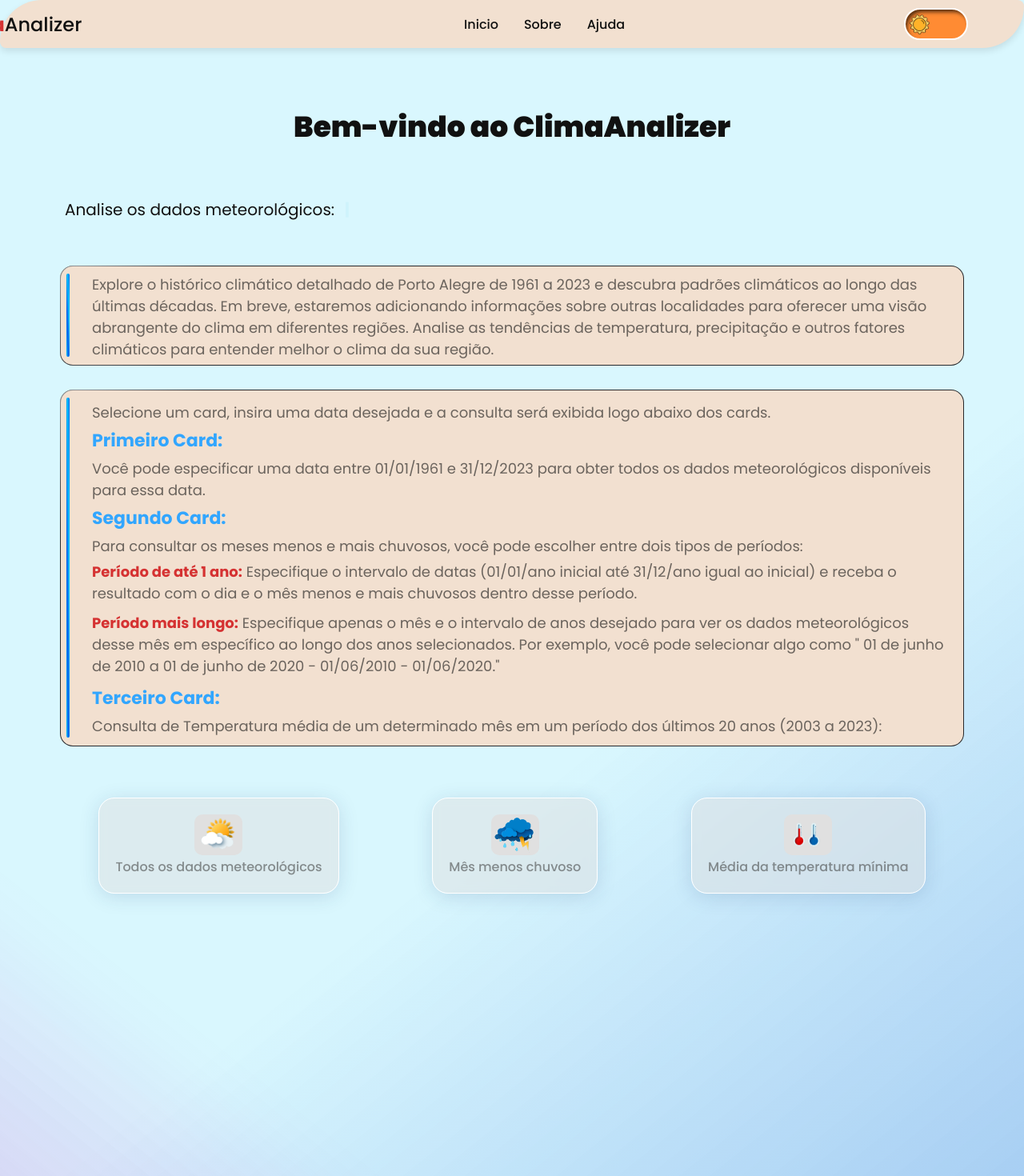
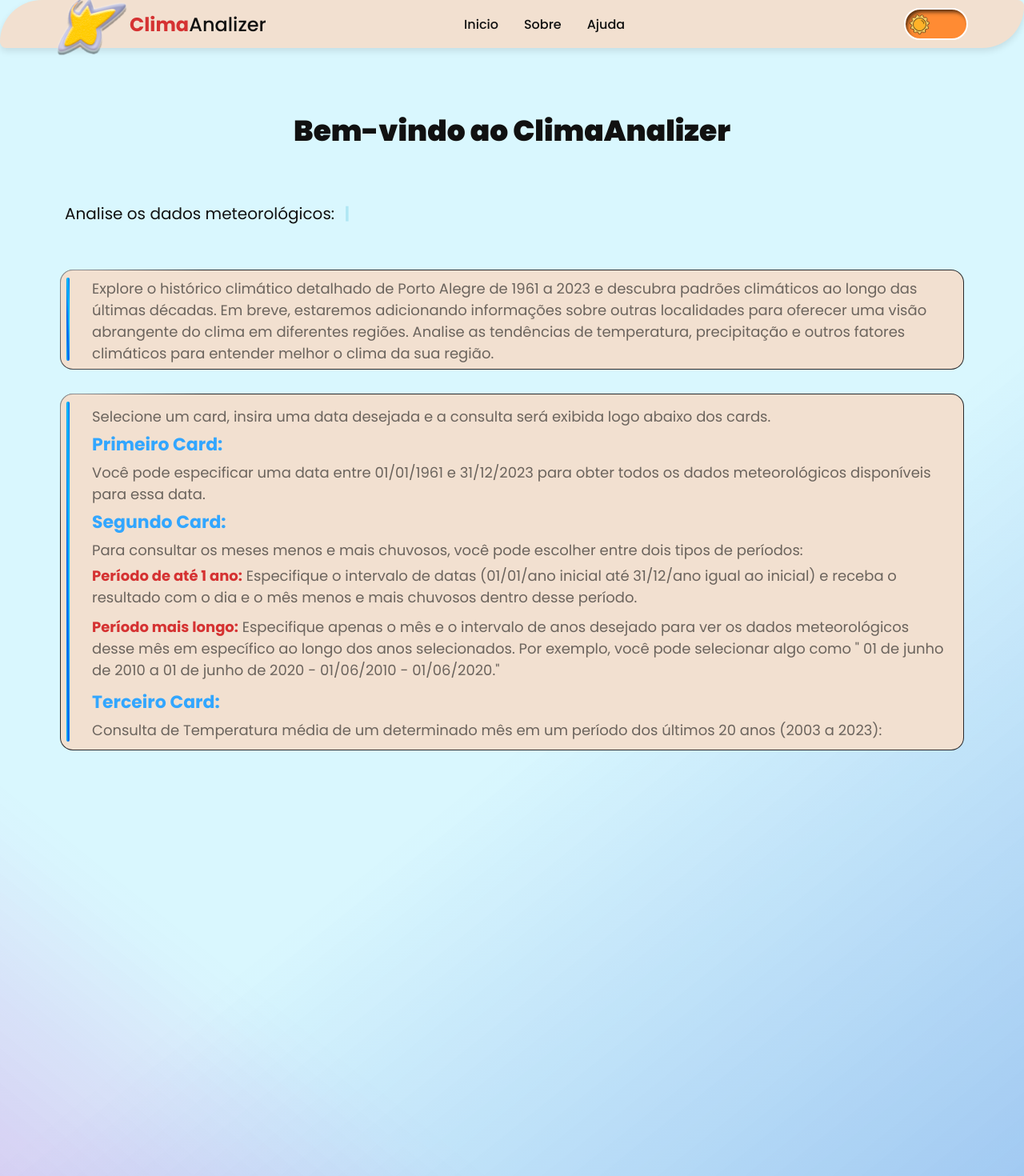
Before and after one commit to alanledur1/ClimaAnalizer_WebSite_FullStack, a React (Create React App) app: page / in a window 1280 px wide. Shown: the top 1470 px of the page at 80% size. Built offline with nearby package versions, Linux system fonts and the light colour scheme.

Commit message:
Styled: improving website design

```diff
--- a/src/components/cards/homeCards.jsx
+++ b/src/components/cards/homeCards.jsx
@@ -6,13 +6,14 @@ import { darkTheme, lightTheme } from '../../utils/Themes.js';
 import ImgMedia from "../../img/termometros.png";
 import ImgMedia2 from "../../img/nuvemChuva.png";
 import ImgMedia3 from "../../img/solNuvem.png";
+
 import ApiTempChuva from '../../services/apiCard2.jsx';
 import ApiTemp from '../../services/api.jsx';
 
 const CardContent = styled.div`
   display: flex;
   flex-wrap: nowrap;
-  justify-content: space-around;
+  justify-content: center;
   gap: 20px;
   margin-top: 0px;
   flex-direction: row;
--- a/src/components/footer/footer.jsx
+++ b/src/components/footer/footer.jsx
@@ -6,6 +6,7 @@ const FooterContainer = styled.div`
     height: 100px;
     display: flex;
     position: relative;
+    top: 1;
     justify-content: center;
     align-items: center;
     background-color: ${({ theme }) => theme.bg};
--- a/src/components/home/home.jsx
+++ b/src/components/home/home.jsx
@@ -1,10 +1,7 @@
-import React, { useState} from 'react';
+import React from 'react';
 import styled, { keyframes } from 'styled-components';
 import Typewriter from "typewriter-effect";
-import './home.css'
-import { HomeCards } from '../cards/homeCards';
-import WeatherDataPagination from '../weatherTemp/WeatherDataPagination';
-import { WeatherDataPaginationCard2 } from '../weatherTemp/WeatherDataPaginationCard-2';
+
 
 const ContentHome = styled.div`
 display: flex;
@@ -12,9 +9,8 @@ justify-content: center;
 align-items: center;
 height: 100%;
 position: relative;
-top: 30px;
+top: 35px;
 `;
-
 const Content = styled.div`
   background-color: ${({ theme }) => theme.bg} opacity: 0.2;
   border-radius: 20px;
@@ -34,6 +30,18 @@ const Content = styled.div`
     gap: 8px;
     width: 300px;
   }
+  @media screen and (max-width: 900px) {
+    margin-bottom: 10px;
+    flex-direction: column;
+    padding: 16px;
+    margin-top: 30px;
+  }
+  @media screen and (max-width: 600px) {
+    margin-bottom: 10px;
+    flex-direction: column;
+    padding: 16px;
+    margin-top: 30px;
+  }
   @media screen and (max-width: 378px) {
     font-size: 16px;
     line-height: 28px;
@@ -44,21 +52,11 @@ const Content = styled.div`
   }
 
 `;
-
 const ColumnDetails = styled.div`
   display: flex;
   width: 100%;
   flex-direction: column;
 `;
-
-const ColumnResults = styled.div`
-  display: flex;
-  width: 100%;
-  background-color: ${({ theme }) => theme.card+80};
-  border-radius: 20px;
-  margin-top: 32px;
-`;
-
 const TitleWrapper = styled.h1`
   color: ${({ theme }) => theme.text_primary};
   font-size: 36px;
@@ -90,21 +88,16 @@ const TitleWrapper = styled.h1`
     display: flex;
   }
 `;
-
-// Defina a animação para as letras
 const moveLetters = keyframes`
   0% { transform: translateY(0); }
   50% { transform: translateY(-10px); }
   100% { transform: translateY(0); }
 `;
-
-// Crie um componente estilizado para cada letra
 const Letter = styled.span`
   display: inline-block;
   animation: ${moveLetters} 0.5s ease-in-out;
   animation-delay: ${({ delay }) => delay};
 `;
-
 const Title = () => (
   <TitleWrapper>
     {"Bem-vindo ao ClimaAnalizer".split("").map((char, index) => (
@@ -117,8 +110,6 @@ const Title = () => (
     ))}
   </TitleWrapper>
 );
-
-
 const TextLoop = styled.div`
     font-size: 20px;
     font-weight: 600px;
@@ -150,7 +141,6 @@ const TextLoop = styled.div`
       }
     }
 `;
-
 const Description = styled.div`
   display: flex;
   flex-direction: column;
@@ -202,7 +192,6 @@ const Description = styled.div`
   }
 
 `;
-
 const DescriptionBody = styled.p`
   color: ${({ theme }) => theme.text_primary+99};
   padding: 0 1.25rem;
@@ -212,7 +201,6 @@ const DescriptionBody = styled.p`
     transform: translateX(0.25rem)
   }
 `;
-
 const DescriptionGlow = styled.div`
 position: absolute;
 width: 20rem;
@@ -226,7 +214,6 @@ z-index: 3;
   opacity: 0.1;
 }
 `;
-
  const DescriptionBorderGlow = styled.div`
   position: absolute;
   width: 20rem;
@@ -240,20 +227,11 @@ z-index: 3;
     opacity: 0.1;
   }
  `;
-
-const CardContent = styled.div`
-  display: grid;
-  grid-template-columns: repeat(auto-fit, minmax(200px, 1fr));
-  gap: 20px;
-  margin-top: 0px;
-`;
-
 const Span = styled.span`
     color: ${({ theme }) => theme.primary};
     font-weight: bolder;
     cursor: pointer;
 `;
-
 const DescriptionInfo = styled.div`
   display: flex;
   flex-direction: column;
@@ -303,7 +281,6 @@ const DescriptionInfo = styled.div`
   }
 
 `;
-
 const SubTitle = styled.h2`
   margin: 0;
   font-size: 22px;
@@ -313,58 +290,21 @@ const SubTitle = styled.h2`
 
   }
 `;
-
 const Paragraph = styled.p`
   margin: 5px 0;
 `;
-
 const CardList = styled.ul`
   list-style-type: none;
   padding: 0;
 `;
-
 const CardListItem = styled.li`
   margin-bottom: 10px;
 `;
-
-const BoxContent = styled.div`
-    width: 100%;
-    height: auto;
-    margin-top: 10px;
-    background-color: ${({ theme }) => theme.card+80};
-    border-radius: 20px;
-    padding: 20px;
-    cursor: pointer;
-    box-shadow: rgba(33, 60, 115, 0.15) 0px 4px 24px;
-    backdrop-filter: blur(6px);
-    border: 1px solid ${({ theme }) => theme.border};
-    @media screen and (max-width: 378px) {
-      font-size: 12px;
-      margin-bottom: 8px;
-      padding: 0px;
-      .static-text {
-        display: none;
-      }
-`;
-
 const StaticText = styled.div`
     display: flex;
 `;
 
-export const Home = ({ isDark, darkTheme, lightTheme }) => {
-  const [weatherDataFromApiTemp, setWeatherDataFromApiTemp] = useState(null);
-  const [weatherDataFromApiTempChuva, setWeatherDataFromApiTempChuva] = useState(null);
-
-  const handleSelectDataApiTemp = (selectedData) => {
-    setWeatherDataFromApiTemp(selectedData);
-    setWeatherDataFromApiTempChuva(null); // Limpa os dados do segundo card
-  };
-
-  const handleSelectDataApiTempChuva = (selectedData) => {
-    setWeatherDataFromApiTempChuva(selectedData);
-    setWeatherDataFromApiTemp(null); // Limpa os dados do primeiro card
-  };
-
+export const Home = () => {
   return (
     <ContentHome>
       <Content>
@@ -415,41 +355,7 @@ export const Home = ({ isDark, darkTheme, lightTheme }) => {
                 <Paragraph>Consulta de Temperatura média de um determinado mês em um período dos últimos 20 anos (2003 a 2023):</Paragraph>
               </DescriptionBody>
             </DescriptionInfo>
-          <CardContent>
-            <HomeCards
-                onSelectDataApiTemp={handleSelectDataApiTemp}
-                onSelectDataApiTempChuva={handleSelectDataApiTempChuva}
-                isDark={isDark}
-                darkTheme={darkTheme}
-                lightTheme={lightTheme}
-                theme={isDark ? darkTheme : lightTheme}
-              />
-          </CardContent>
         </ColumnDetails>
-        <ColumnResults>
-          {weatherDataFromApiTemp && (
-            <BoxContent>
-              <WeatherDataPagination
-                weatherData={weatherDataFromApiTemp}
-                isDark={isDark}
-                darkTheme={darkTheme}
-                lightTheme={lightTheme}
-                theme={isDark ? darkTheme : lightTheme}
-              />
-            </BoxContent>
-          )}
-          {weatherDataFromApiTempChuva && (
-            <BoxContent>
-              <WeatherDataPaginationCard2
-                weatherData={weatherDataFromApiTempChuva}
-                isDark={isDark}
-                darkTheme={darkTheme}
-                lightTheme={lightTheme}
-                theme={isDark ? darkTheme : lightTheme}
-              />
-            </BoxContent>
-          )}
-        </ColumnResults>
       </Content>
     </ContentHome>
   );
--- a/src/components/navigation/navigation.jsx
+++ b/src/components/navigation/navigation.jsx
@@ -25,7 +25,12 @@ const Nav = styled.div`
   @media screen and (max-width: 960px) {
     transition: 0.8s all ease;
   }
-  @media screen and (max-width: 378px) {
+  @media screen and (max-width: 900px) {
+    font-size: 16px;
+    line-height: 28px;
+    margin-bottom: 10px;
+  }
+  @media screen and (max-width: 600px) {
     font-size: 16px;
     line-height: 28px;
     margin-bottom: 10px;
@@ -46,7 +51,11 @@ const NavContainer = styled.div`
   width: 100%;
   padding: 0 24px;
   max-width: 1200px;
-  @media screen and (max-width: 378px) {
+  @media screen and (max-width: 900px) {
+    font-size: 16px;
+    line-height: 28px;
+  }
+  @media screen and (max-width: 600px) {
     font-size: 10px;
     line-height: 28px;
   }
@@ -62,7 +71,7 @@ const NavLogo =styled.div`
   display: flex;
   justify-self: flex-start;
   cursor: pointer;
-  position: relative;
+  position: static;
   right: 20%;
   text-decoration: none;
   align-items: center;
@@ -119,6 +128,12 @@ const ButtonContainer = styled.div`
    width: 80%;
    height: 100%;
    padding: 0 6px;
+   @media screen and (max-width: 900px) {
+    justify-content: center;
+    align-items: center;
+    margin-right: 40px;
+    display: inline-flex;
+   }
    @media screen and (max-width: 600px) {
     justify-content: center;
     align-items: center;
@@ -282,6 +297,9 @@ const LogoImage = styled.div`
   height: 80px;
   display: flex;
   align-items: center;
+  @media screen and (max-width: 900px) {
+
+  }
   @media screen and (max-width: 600px) {
     display: none;
   }
@@ -299,6 +317,11 @@ const TitleLogo = styled.div`
   text-decoration: none;
   transition: all 0.2s ease-in-out;
   display: block;
+  @media screen and (max-width: 900px) {
+    position: relative;
+    left: 0px;
+    font-size: 18px;
+  }
   @media screen and (max-width: 600px) {
     position: relative;
     left: 70px;
--- a/src/utils/Themes.js
+++ b/src/utils/Themes.js
@@ -1,3 +1,6 @@
+import ImgMedia1 from "../img/AdobeStock_672161121.jpeg";
+import ImgMedia2 from "../img/AdobeStock_602131811.jpeg";
+
 export const darkTheme = {
   bg: "#1C1C27",
   bgLight: "#1C1E27",
@@ -13,7 +16,8 @@ export const darkTheme = {
   shadow: "5px 5px 10px rgba(0, 0, 0, 0.3)",
   border: "#292929",
   BackgroundDados: 'linear-gradient(170deg, rgba(58, 56, 56, 0.623) 0%, rgb(31, 31, 31) 100%)',
-  border_modals: '2px solid #999'
+  border_modals: '2px solid #999',
+  backgroundImage: `url(${ImgMedia2})`,
 };
 export const lightTheme = {
   bg: "#8DE8F2",
@@ -28,5 +32,6 @@ export const lightTheme = {
   shadow: "5px 5px 10px #888888",
   border: "white",
   BackgroundDados: 'linear-gradient(170deg, rgba(255, 255, 255, 0.8) 0%, rgb(240, 240, 240) 100%)',
-  border_modals: '2px solid #ddd'
+  border_modals: '2px solid #ddd',
+  backgroundImage: `url(${ImgMedia1})`,
 };
```
